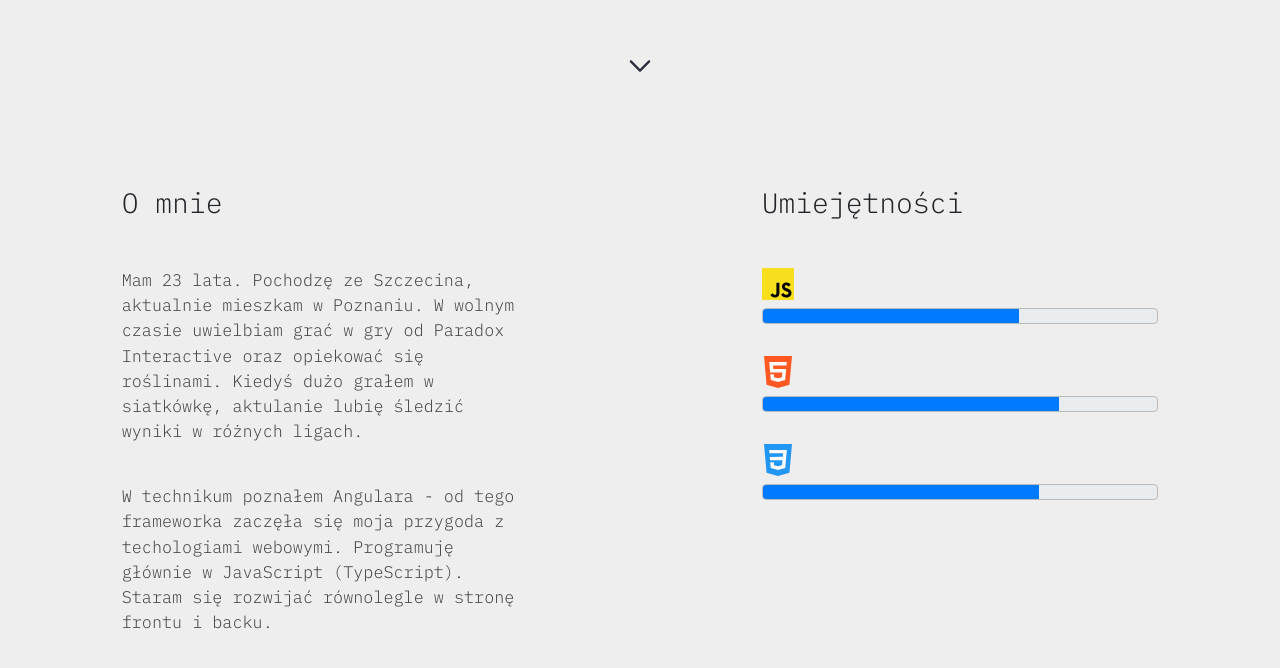
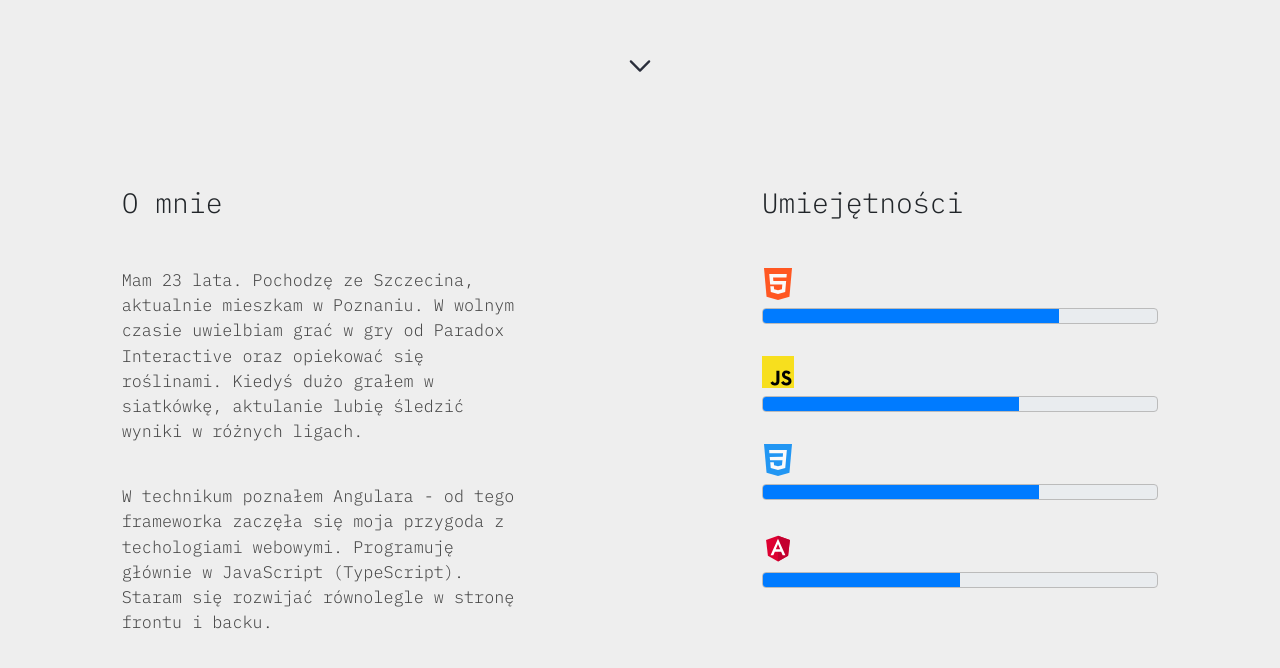
Before and after one commit to rom3k/rom3k.github.io, a React app: page / in a window 1280 px wide. Shown: the part 780-1448 px from the top of the page. Built offline with nearby package versions, Linux system fonts and the light colour scheme.

Commit message:
Create skill component

```diff
--- a/src/App.tsx
+++ b/src/App.tsx
@@ -15,7 +15,7 @@ const MainPage = loadable(
 );
 
 export default function App() {
-    const [loading, setLoading] = useState(false);
+    const [loading, setLoading] = useState(true);
     const [inProp, setInProp] = useState(false);
 
     useEffect(() => {
@@ -26,6 +26,7 @@ export default function App() {
                 setInProp(false);
             }
         });
+        setLoading(false);
     }, []);
 
     if (loading) {
--- a/src/mainpage/Mainpage.tsx
+++ b/src/mainpage/Mainpage.tsx
@@ -10,6 +10,7 @@ import Chevron from '../assets/chevron_down.svg';
 import Js from '../assets/js.svg';
 import html5 from '../assets/html5.svg';
 import css3 from '../assets/css3.svg';
+import angular from '../assets/angular.svg';
 
 // TODO(rom3k): Use this for future scroll events
 const sizes = {
@@ -19,6 +20,15 @@ const sizes = {
 
 const scrollTo = (ref: any) => {
     window.scrollTo(0, ref.current.offsetTop);
+};
+
+const Skill = ({ percentage, src, title, alt }) => {
+    return (
+        <div className="skill">
+            <img src={src} alt={alt} title={title} className="skill__image" />
+            <ProgressBar now={percentage} className="skill__progressBar" />
+        </div>
+    );
 };
 
 export default function MainPage() {
@@ -45,9 +55,7 @@ export default function MainPage() {
                         appear={true}
                         classNames="fullName"
                         timeout={2000}
-                        onEntered={() =>
-                            setInProp((state) => ({ fullName: true }))
-                        }
+                        onEntered={() => setInProp(() => ({ fullName: true }))}
                     >
                         <div>
                             <h2>Michał Romaszkin</h2>
@@ -96,33 +104,30 @@ export default function MainPage() {
                     className="rowDescription__column"
                 >
                     <h3 className="rowDescription__title">Umiejętności</h3>
-                    <div className="skill">
-                        <img
-                            src={Js}
-                            className="skill__image"
-                            alt="Javascript logo"
-                            title="JavaScript"
-                        />
-                        <ProgressBar now={65} className="skill__progressBar" />
-                    </div>
-                    <div className="skill">
-                        <img
-                            src={html5}
-                            className="skill__image"
-                            alt="HTML5 logo"
-                            title="HTML5"
-                        />
-                        <ProgressBar now={75} className="skill__progressBar" />
-                    </div>
-                    <div className="skill">
-                        <img
-                            src={css3}
-                            className="skill__image"
-                            alt="CSS3 logo"
-                            title="CSS3"
-                        />
-                        <ProgressBar now={70} className="skill__progressBar" />
-                    </div>
+                    <Skill
+                        src={html5}
+                        title="HTML5"
+                        alt="HTML5 Logo"
+                        percentage={75}
+                    />
+                    <Skill
+                        src={Js}
+                        title="JavaScript"
+                        alt="JavaScript logo"
+                        percentage={65}
+                    />
+                    <Skill
+                        src={css3}
+                        title="CSS3"
+                        alt="CSS3 logo"
+                        percentage={70}
+                    />
+                    <Skill
+                        src={angular}
+                        title="Angular"
+                        alt="Angular logo"
+                        percentage={50}
+                    />
                 </Col>
             </Row>
         </Container>
```
Also changed, not shown: src/assets/angular.svg (added).
